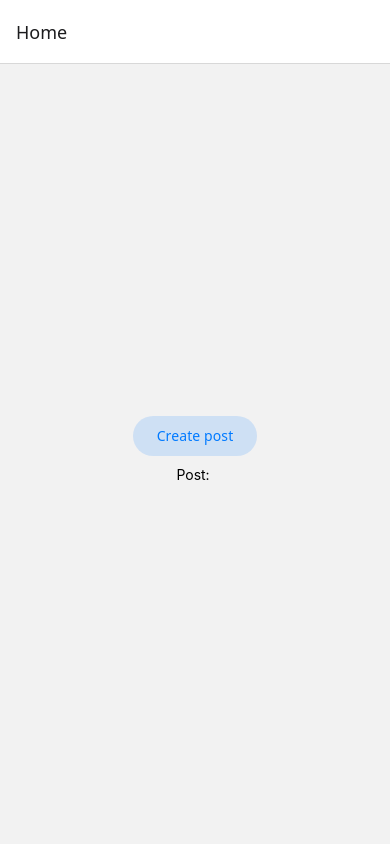
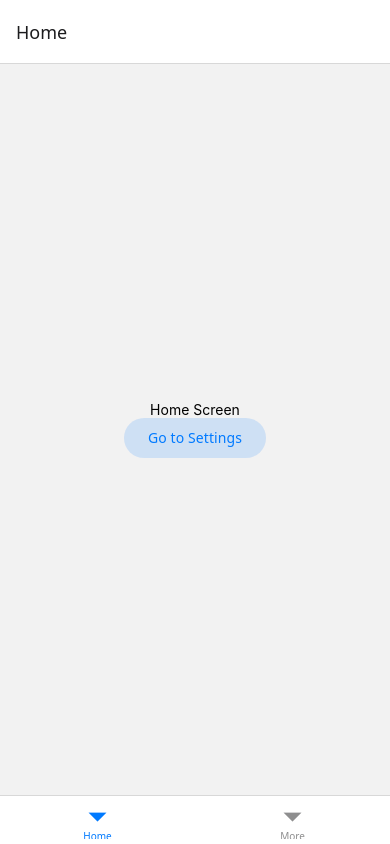
Before and after one commit to j4melaF/appdev2, a React Native app in the folder react-native-navigation/: screen / in a window 390 px wide. Built offline with nearby package versions, Linux system fonts and the light colour scheme.

Commit message:
Done with passing params to a nested screen

```diff
--- a/react-native-navigation/App.tsx
+++ b/react-native-navigation/App.tsx
@@ -1,67 +1,68 @@
 import * as React from 'react';
-import { View, Text } from 'react-native';
+import { Text, View } from 'react-native';
 import {
   createStaticNavigation,
   useNavigation,
 } from '@react-navigation/native';
 import { createNativeStackNavigator } from '@react-navigation/native-stack';
+import { createBottomTabNavigator } from '@react-navigation/bottom-tabs';
 import { Button } from '@react-navigation/elements';
 
-function HomeScreen({ route }) {
-  const navigation = useNavigation();
-
-  // Use an effect to monitor the update to params
-  React.useEffect(() => {
-    if (route.params?.post) {
-      // Post updated, do something with `route.params.post`
-      // For example, send the post to the server
-      alert('New post: ' + route.params?.post);
-    }
-  }, [route.params?.post]);
+function SettingsScreen({ route }) {
+  const { userId } = route.params;
 
   return (
     <View style={{ flex: 1, alignItems: 'center', justifyContent: 'center' }}>
-      <Button onPress={() => navigation.navigate('CreatePost')}>
-        Create post
-      </Button>
-      <Text style={{ margin: 10 }}>Post: {route.params?.post}</Text>
+      <Text>Settings Screen</Text>
+      <Text>User ID: {JSON.stringify(userId)}</Text>
     </View>
   );
 }
 
-function CreatePostScreen({ route }) {
+function HomeScreen() {
   const navigation = useNavigation();
-  const [postText, setPostText] = React.useState('');
 
   return (
-    <>
-      <TextInput
-        multiline
-        placeholder="What's on your mind?"
-        style={{ height: 200, padding: 10, backgroundColor: 'white' }}
-        value={postText}
-        onChangeText={setPostText}
-      />
+    <View style={{ flex: 1, alignItems: 'center', justifyContent: 'center' }}>
+      <Text>Home Screen</Text>
       <Button
-        onPress={() => {
-          // Pass params back to home screen
-          navigation.popTo('Home', { post: postText });
-        }}
+        onPress={
+          () =>
+            navigation.navigate('More', {
+              screen: 'Settings',
+              params: { userId: 'jane' },
+            })
+        }
       >
-        Done
+        Go to Settings
       </Button>
-    </>
+    </View>
   );
 }
 
-const RootStack = createNativeStackNavigator({
+function ProfileScreen() {
+  return (
+    <View style={{ flex: 1, alignItems: 'center', justifyContent: 'center' }}>
+      <Text>Profile Screen</Text>
+    </View>
+  );
+}
+
+const MoreStack = createNativeStackNavigator({
   screens: {
-    Home: HomeScreen,
-    CreatePost: CreatePostScreen,
+    Settings: SettingsScreen,
+    Profile: ProfileScreen,
   },
 });
 
-const Navigation = createStaticNavigation(RootStack);
+const RootTabs = createBottomTabNavigator({
+  screens: {
+    Home: HomeScreen,
+    More: MoreStack,
+  },
+});
+
+const Navigation = createStaticNavigation(RootTabs);
 
 export default function App() {
   return <Navigation />;
```
